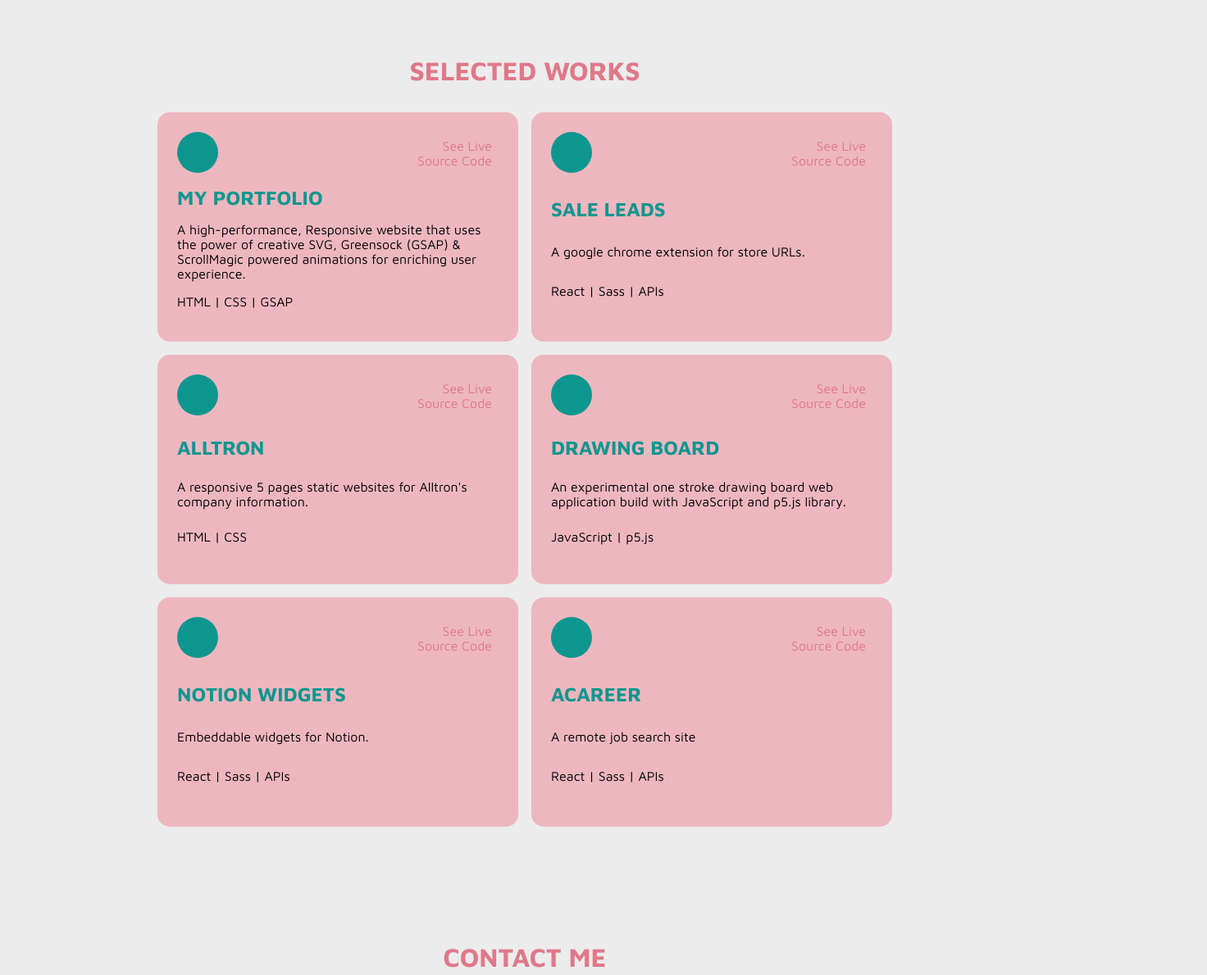
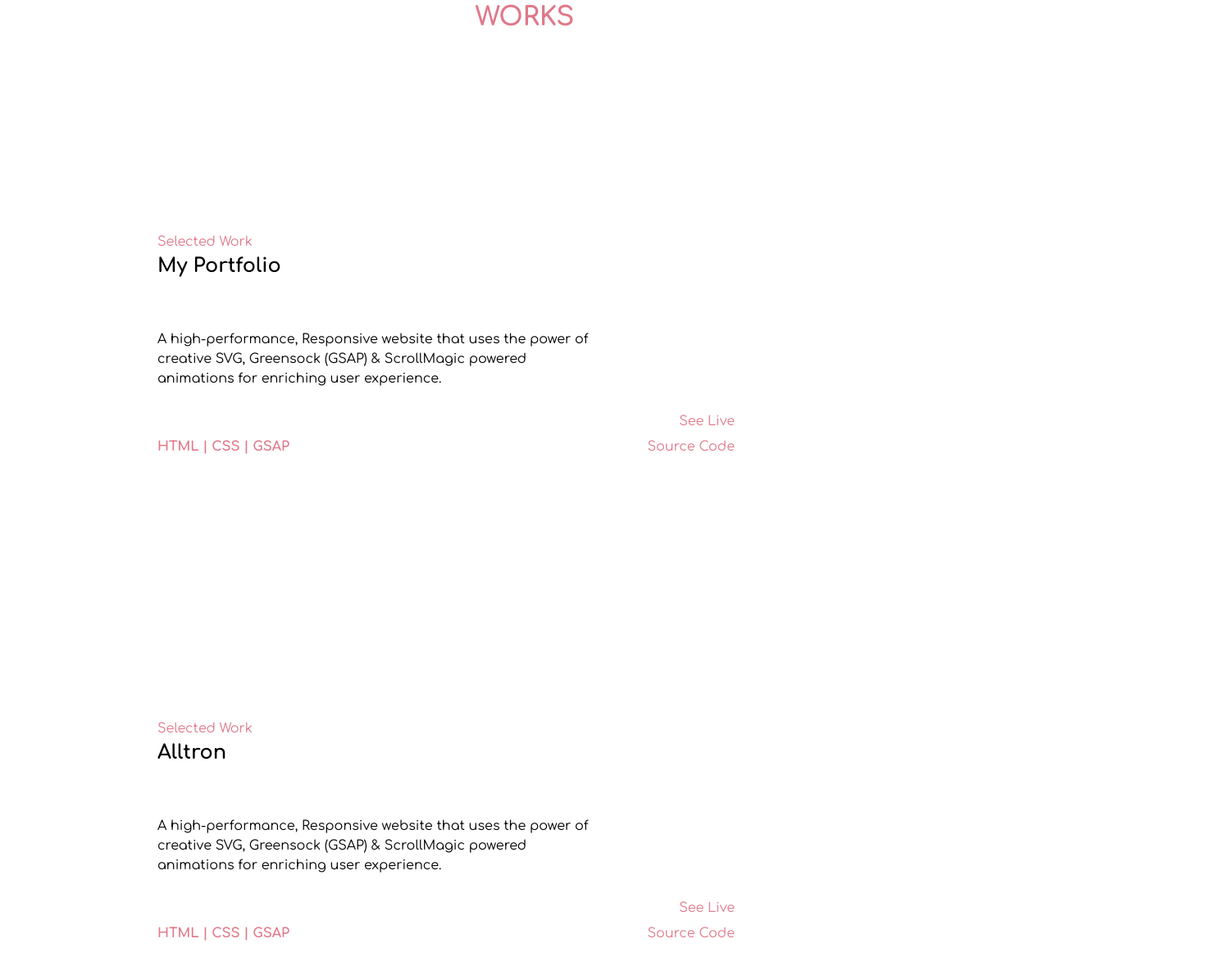
Before and after one commit to ai-jian/Portfolio_1.0, a plain HTML site: page index.html in a window 1280 px wide. Shown: the part 797-1987 px from the top of the page at 82% size, 1472 px wide, since content can reach past the window. Drawn offline with nearby package versions, Linux system fonts and the light colour scheme.

Commit message:
update selected works

```diff
--- a/index.html
+++ b/index.html
@@ -23,7 +23,7 @@
     <!-- header -->
     <div class="contanier">
       <header class="main-tool-bar">
-        <div id="icon"><a href="index.html">ai</a></div>
+        <div id="icon"><a href="#">ai</a></div>
         <nav>
           <div class="nav-toggle">
             <div class="hamburger"></div>
@@ -77,96 +77,69 @@
 
         <!-- work page -->
         <section id="work">
-          <h2 class="title">Selected Works</h2>
+          <h2 class="title">Works</h2>
           <div class="work-wrapper">
-            <!-- project1 -->
-            <div class="project-box">
-              <div class="project-tag"></div>
-              <h3 class="subtitle">my portfolio</h3>
-              <p class="description">
+            <!-- selected work -->
+            <div class="selected-works">
+              <!-- selected work 1 -->
+              <div class="swork-container">
+                <div class="swork-title-wrapper">
+                  <p class="work-type">selected work</p>
+                  <h3 class="work-title">my portfolio</h3>
+                </div>
+                <p class="swork-description">
                   A high-performance, Responsive website that uses the power of
-                creative SVG, Greensock (GSAP) & ScrollMagic powered animations
-                for enriching user experience.
+                  creative SVG, Greensock (GSAP) & ScrollMagic powered
+                  animations for enriching user experience.
                 </p>
-              <p class="skill-tag">HTML | CSS | GSAP</p>
-              <div class="links">
-                <a href="#" class="live">See Live</a>
-                <a href="#" class="code">Source Code</a>
+                <p class="work-tag">HTML | CSS | GSAP</p>
+                <div class="swork-links">
+                  <a href="#" class="work-link live">See Live</a>
+                  <a href="#" class="work-link code">Source Code</a>
                 </div>
               </div>
-            <!-- project2 -->
-            <div class="project-box">
-              <div class="project-tag"></div>
-              <h3 class="subtitle">sale leads</h3>
-              <p class="description">
-                A google chrome extension for store URLs.
+
+              <!-- selected work 2 -->
+              <div class="swork-container">
+                <div class="swork-title-wrapper">
+                  <p class="work-type">selected work</p>
+                  <h3 class="work-title">alltron</h3>
+                </div>
+                <p class="swork-description">
+                  A high-performance, Responsive website that uses the power of
+                  creative SVG, Greensock (GSAP) & ScrollMagic powered
+                  animations for enriching user experience.
                 </p>
-              <p class="skill-tag">React | Sass | APIs</p>
-              <div class="links">
-                <a href="#" target="_blank" class="live">See Live</a>
-                <a href="#" target="_blank" class="code">Source Code</a>
+                <p class="work-tag">HTML | CSS | GSAP</p>
+                <div class="swork-links">
+                  <a href="#" class="work-link live">See Live</a>
+                  <a href="#" class="work-link code">Source Code</a>
                 </div>
               </div>
-            <!-- project3 -->
-            <div class="project-box">
-              <div class="project-tag"></div>
-              <h3 class="subtitle">alltron</h3>
-              <p class="description">
-                A responsive 5 pages static websites for Alltron's company
-                information.
+
+              <!-- selected work 3 -->
+              <div class="swork-container">
+                <div class="swork-title-wrapper">
+                  <p class="work-type">selected work</p>
+                  <h3 class="work-title">alltron</h3>
+                </div>
+                <p class="swork-description">
+                  A high-performance, Responsive website that uses the power of
+                  creative SVG, Greensock (GSAP) & ScrollMagic powered
+                  animations for enriching user experience.
                 </p>
-              <p class="skill-tag">HTML | CSS</p>
-              <div class="links">
-                <a href="#" class="live">See Live</a>
-                <a href="#" class="code">Source Code</a>
+                <p class="work-tag">HTML | CSS | GSAP</p>
+                <div class="swork-links">
+                  <a href="#" class="work-link live">See Live</a>
+                  <a href="#" class="work-link code">Source Code</a>
                 </div>
-            </div>
-            <!-- project4 -->
-            <div class="project-box">
-              <div class="project-tag"></div>
-              <h3 class="subtitle">drawing board</h3>
-              <p class="description">
-                An experimental one stroke drawing board web application build
-                with JavaScript and p5.js library.
-              </p>
-              <p class="skill-tag">JavaScript | p5.js</p>
-              <div class="links">
-                <a
-                  href="https://www.alltronllc.com/"
-                  target="_blank"
-                  class="live"
-                  >See Live</a
-                >
-                <a href="#" target="_blank" class="code">Source Code</a>
-              </div>
-            </div>
-            <!-- project5 -->
-            <div class="project-box">
-              <div class="project-tag"></div>
-              <h3 class="subtitle">notion widgets</h3>
-              <p class="description">Embeddable widgets for Notion.</p>
-              <p class="skill-tag">React | Sass | APIs</p>
-              <div class="links">
-                <a href="#" target="_blank" class="live">See Live</a>
-                <a href="#" target="_blank" class="code">Source Code</a>
-              </div>
-            </div>
-            <!-- project6 -->
-            <div class="project-box">
-              <div class="project-tag"></div>
-              <h3 class="subtitle">ACareer</h3>
-              <p class="description">A remote job search site</p>
-              <p class="skill-tag">React | Sass | APIs</p>
-              <div class="links">
-                <a href="#" target="_blank" class="live">See Live</a>
-                <a href="#" target="_blank" class="code">Source Code</a>
               </div>
             </div>
           </div>
         </section>
 
         <!-- contact page -->
-        <section id="contact">
+        <!-- <section id="contact">
           <h2 class="title">contact me</h2>
           <p>
             I am Ai Jian, a fronted developer based in Austin TX, producing
@@ -187,11 +160,11 @@
             <a class="social-icon email" href="aijiandev@gmail.com"></a>
           </div>
           <p class="resume"><a href="#">resume</a>(PDF)</p>
-        </section>
+        </section> -->
       </main>
-      <footer>
+      <!-- <footer>
         <p>&copy; 2022 Ai Jian. All rights reserved.</p>
-      </footer>
+      </footer> -->
     </div>
 
     <script src="https://cdnjs.cloudflare.com/ajax/libs/gsap/3.9.1/gsap.min.js"></script>
--- a/scss/_herosection.scss
+++ b/scss/_herosection.scss
@@ -17,7 +17,7 @@
   }
 
   .herotext-container {
-    width: 100%;
+    width:fit-content;
     height: 45%;
     display: flex;
     flex-direction: column;
--- a/scss/_theme.scss
+++ b/scss/_theme.scss
@@ -6,7 +6,7 @@
 }
 
 html[data-theme="light"]{
-    --bg: rgb(236, 236, 236);
+    --bg: rgb(255, 255, 255);
     --bg-panel: #fafafa;
     --color-headings: #e9709c;
     --color-text: #4b4949;
--- a/scss/_work.scss
+++ b/scss/_work.scss
@@ -1,104 +1,88 @@
 @import "utilities";
 #work {
+  min-height:100vh;
+  width: 100vw;
+  position: relative;
+}
+
+//selected works wrapper
+.selected-works {
+  position: absolute;
+  top: 35%;
   display: flex;
   flex-direction: column;
-  justify-content: center;
-  align-items: center;
-  padding: $section-padding;
-  height: 100%;
-  width: 100%;
-  // filter:blur(10px) contrast(15);
-
-  .title {
-    margin: 2rem;
+  gap:40vh;
 }
 
-  .work-wrapper {
-    padding: $section-padding;
+//selected work
+.swork-container {
+  display: flex;
+  flex-direction: column;
+  justify-content: space-between;
+  align-items: flex-start;
+  font-size: 1rem;
+  line-height: 1.5;
+  position:relative;
+  left: 10%;
+
+  height: 30ch;
   width: 80%;
-    display: grid;
-    grid-template-columns: repeat(auto-fit,minmax(400px, 1fr));
-    position: relative;
-    gap: $grid-gap;
-    padding: 0 4rem;
 
-    .project-box {
-      position: relative;
-      min-width: 100%;
-      height: 35vh;
-      border-radius: $border;
-      padding: 1.5rem;
-      background-color: color(primary-lighten);
-      display: grid;
-      justify-content: flex-start;
-      &:hover {
-        cursor: pointer;
+  @include tablet {
+    left:15%;
+    width: 55%;
   }
 
-      .project-tag {
-        height:50px;
-        width: 50px;
-        border-radius: 50%;
-        background-color: color(sencondary)
+  //work title
+  .swork-title-wrapper {
+    text-transform:capitalize;
+    .work-type {
+      color: color(primary);
+      // font-size: 1rem;
+    }
+    .work-title{
+      font-size: 1.5rem;
+    }
   }
 
-      .subtitle,
-      .skill-tag {
-        text-align: left;
+  //work description
+  .swork-description {
+    width:90%;
+
+    @include tablet {
+      width: 75%;
+    }
   }
 
-      .subtitle {
-
-        text-transform: uppercase;
-        font-size: 1.5rem;
+  //work tags
+  .work-tag{
     font-weight: bold;
-        color: color(sencondary);
+    color:color(primary);
   }
 
-      .links {
-        position: absolute;
-        top: 2rem;
-        right: 2rem;
+  //work links
+  .swork-links {
+    position:absolute;
     display: flex;
-        flex-direction: column;
-        justify-content: flex-end;
-        align-items: flex-end;
-        .live,
-        .code {
+    gap: 1rem;
+    left: 0;
+    bottom: -10%;
+
+
+    .work-link {
       text-decoration: none;
       color: color(primary);
     }
-      }
+
+    @include tablet {
+      right: 0;
+      bottom: 0;
+      flex-direction: column;
+      justify-content: space-between;
+      align-items:flex-end;
+      height:20%;
+      gap: 0rem;
       }
   }
 
-  // //scrollbar
-  // /* width */
-  // ::-webkit-scrollbar {
-  //   height: 5px;
-  // }
-
-  // /* Track */
-  // ::-webkit-scrollbar-track {
-  //   box-shadow: inset 0 0 5px rgb(246, 195, 208);
-  //   border-radius: 10px;
-  // }
-
-  // /* Handle */
-  // ::-webkit-scrollbar-thumb {
-  //   background: linear-gradient(
-  //     to right,
-  //     color(primary-lighten),
-  //     color(sencondary)
-  //   );
-  //   border-radius: 10px;
-  // }
-
-  // /* Handle on hover */
-  // ::-webkit-scrollbar-thumb:hover {
-  //   background: #b30000;
-  // }
-
-  scroll-behavior: smooth;
-  scroll-snap-align: center;
 }
--- a/scss/style.scss
+++ b/scss/style.scss
@@ -22,7 +22,6 @@ body,
   flex-direction: column;
   justify-content: space-between;
   font-family: $font-comfortaa;
-  font-family: $font-maven;
   font-weight:lighter;
 
 }
```
Also changed, not shown: css/style.css, scss/_utilities.scss (line endings or trailing spaces), 1 other file. Lines whose indentation alone changed are shown as unchanged.
